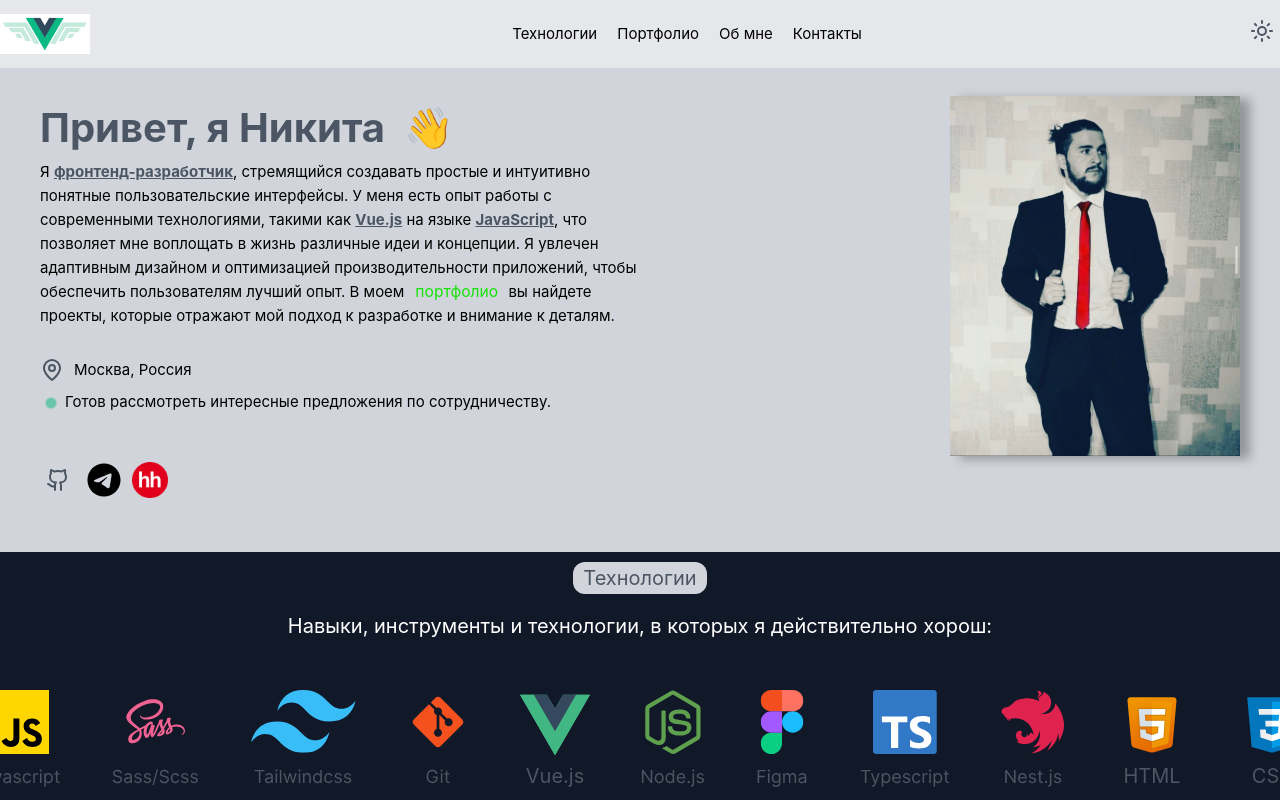
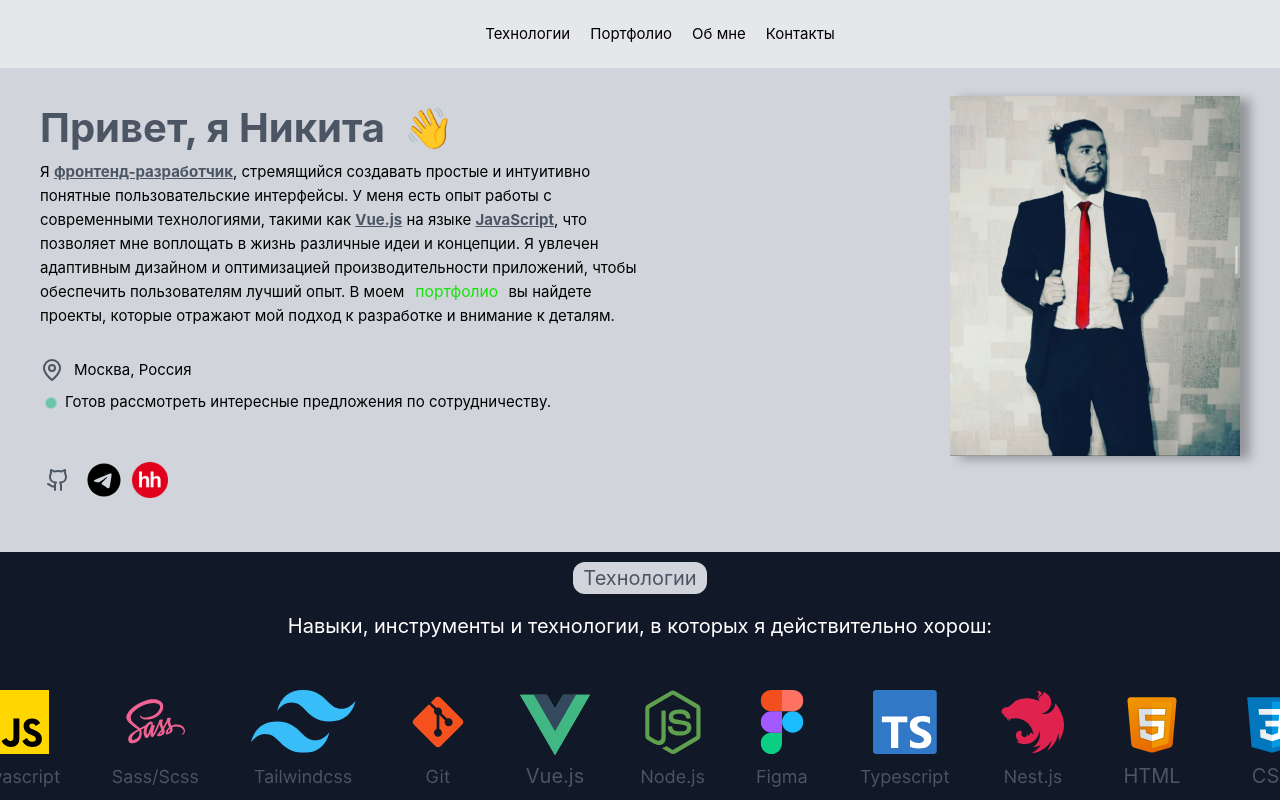
Before and after one commit to Yanikoo/portfolio-vue, a Vue app: page / in a window 1280 px wide. Shown: the top 800 px of the page. Built offline with nearby package versions, Linux system fonts and the light colour scheme.

Commit message:
cread comp contack

```diff
--- a/src/App.vue
+++ b/src/App.vue
@@ -4,6 +4,7 @@
   <AppPortfolio />
   <AppAboutme />
   <AppContact id="section4" />
+  <AppFooter />
 </template>
 
 <script>
@@ -12,8 +13,9 @@ import AppStack from './components/AppStack.vue'
 import AppPortfolio from './components/AppPortfolio.vue'
 import AppAboutme from './components/AppAboutme.vue'
 import AppContact from './components/AppContact.vue'
+import AppFooter from './components/AppFooter.vue'
 export default {
-  components: { AppHeader, AppStack, AppPortfolio, AppAboutme, AppContact },
+  components: { AppHeader, AppStack, AppPortfolio, AppAboutme, AppContact, AppFooter },
 }
 </script>
 
--- a/src/components/AppAboutme.vue
+++ b/src/components/AppAboutme.vue
@@ -1,11 +1,14 @@
 <template>
   <div class="container" id="section3">
     <h2 class="container__title">Обо мне</h2>
+
+    <div class="container__item">
       <div class="container__text">
         <p>
-        Всем привет, меня зовут Никита. Я впервые столкнулся с программированием в университете (НИУ
-        "МЭИ"), где мы решали задачи на Python и Pascal. Если Python еще как-то мог привлечь, то
-        Pascal надолго отбил у меня желание заниматься программированием.
+          Всем привет, меня зовут Никита. Я впервые столкнулся с программированием в университете
+          <a href="https://mpei.ru/Pages/default.aspx" target="_blank"> (НИУ "МЭИ")</a>, где мы
+          решали задачи на Python и Pascal. Если Python еще как-то мог привлечь, то Pascal надолго
+          отбил у меня желание заниматься программированием.
         </p>
         <br />
         <p>
@@ -17,19 +20,44 @@
         <p>
           Спустя пару лет, находясь на фрилансе, я познакомился с версткой, а затем и с
           фронтенд-разработкой. Я понял, что это именно то, что мне нужно. Мне нравится визуальная
-        часть работы, ведь когда ты что-то делаешь, сразу видишь результат своих изменений. Процесс
-        создания красивых и интерактивных интерфейсов вдохновляет меня и дает большое удовольствие.
+          часть работы, ведь когда ты что-то делаешь, сразу видишь результат своих изменений.
+          Процесс создания красивых и интерактивных интерфейсов вдохновляет меня и дает большое
+          удовольствие.
         </p>
         <br />
         <p>
-        Немного о себе: Я много путешествовал и жил в пяти странах, более года: Южная Корея , Польша
-        , а также пару месяцев в Литве , Израиле и Беларуси .
+          Немного о себе: Я много путешествовал и жил в пяти странах, более года: Южная Корея ,
+          Польша , а также пару месяцев в Литве , Израиле и Беларуси .
         </p>
         <br />
         <p>
-        Шесть лет занимался боксом (1 разряд) и четыре года легкой атлетикой. Я веду здоровый образ
-        жизни и страстно увлечен новыми технологиями.
+          Шесть лет занимался боксом (1 разряд) и четыре года легкой атлетикой. Я веду здоровый
+          образ жизни и страстно увлечен новыми технологиями.
         </p>
+      </div>
+      <div class="survey">
+        <h3>Анкета</h3>
+        <div class="survey__field">
+          <span>Возраст:</span>
+          <p>26 лет</p>
+        </div>
+        <div class="survey__field">
+          <span>Образование:</span>
+          <p>Бакалавр энергетики</p>
+        </div>
+        <div class="survey__field">
+          <span>Опыт работы:</span>
+          <p>3 года в фронтенд-разработке</p>
+        </div>
+        <div class="survey__field">
+          <span>Используемые технологии:</span>
+          <p>JavaScript, Vue.js, HTML, CSS</p>
+        </div>
+        <div class="survey__field">
+          <span>Увлечения:</span>
+          <p>Путешествия, спорт, технологии</p>
+        </div>
+      </div>
     </div>
   </div>
 </template>
@@ -40,10 +68,8 @@ export default {}
 
 <style scoped lang="scss">
 .container {
-  width: 100%;
-  // height: 100vh;
+  // width: 100%;
   margin: 0 auto;
-  padding: 0 20px;
   box-sizing: border-box;
   background-color: #d1d5db;
   display: flex;
@@ -69,5 +95,49 @@ export default {}
     width: 584px;
     height: 634px;
   }
+  &__item {
+    display: flex;
+    justify-content: space-between;
+    border-radius: 8px;
+    box-shadow: 0 2px 4px rgba(0, 0, 0, 0.1);
+    padding: 10px;
+    margin-bottom: 20px;
+  }
+}
+.survey {
+  margin-top: 20px;
+  padding: 15px;
+  // display: flex;
+  // flex-direction: column;
+  // align-items: center;
+
+  // background-color: #ffffff;
+
+  width: 584px;
+
+  h3 {
+    margin-bottom: 15px;
+    color: #374151;
+  }
+
+  &__field {
+    display: flex;
+    justify-content: space-between;
+    margin-bottom: 10px;
+
+    span {
+      font-weight: bold;
+      color: #374151;
+    }
+
+    p {
+      margin: 0;
+      color: #333333;
+    }
+  }
+}
+a {
+  text-decoration: none;
+  color: #b40ce7;
 }
 </style>
--- /dev/null
+++ b/src/components/AppFooter.vue
@@ -0,0 +1,14 @@
+<template>
+  <div class="container">sd</div>
+</template>
+
+<style scoped>
+.container {
+  width: 100%;
+  margin: 0 auto;
+  padding: 0 20px;
+  box-sizing: border-box;
+  background-color: #d1d5db;
+  height: 68px;
+}
+</style>
--- a/src/components/AppHeader.vue
+++ b/src/components/AppHeader.vue
@@ -1,24 +1,22 @@
 <template>
   <div class="container">
     <nav class="navbar">
-      <img src="../assets/img/vuelog.png" alt="" width="90" height="40" />
+      <!-- <img src="../assets/img/vuelog.png" alt="" width="90" height="40" /> -->
       <ul class="navbar__list">
         <li><a href="#stack">Технологии</a></li>
         <li><a href="#portfolio">Портфолио</a></li>
         <li><a href="#section3">Об мне</a></li>
         <li><a href="#section4">Контакты</a></li>
       </ul>
-      <ThemeToggle @toggle-theme="toggleTheme" />
     </nav>
     <HeadrMain />
   </div>
 </template>
 
 <script>
-import ThemeToggle from './ThemeToggle.vue'
 import HeadrMain from './HeadrMain.vue'
 export default {
-  components: { ThemeToggle, HeadrMain },
+  components: { HeadrMain },
   data() {
     return {
       isDarkMode: false, // Начальное состояние (светлый режим)
@@ -44,9 +42,9 @@ export default {
 .navbar {
   height: 68px;
   display: flex;
-  justify-content: space-between;
+  justify-content: center;
   align-items: center;
-  position: fixed; // Фиксированное положение
+  position: fixed;
   background: #e5e7eb;
   margin: 0;
   top: 0;
--- a/src/components/ThemeToggle.vue
+++ /dev/null
@@ -1,85 +0,0 @@
-<template>
-  <span class="toggle" @click="toggleTheme">
-    <svg width="36" height="36" viewBox="0 0 36 36" fill="none" xmlns="http://www.w3.org/2000/svg">
-      <path
-        d="M18 22C20.2091 22 22 20.2091 22 18C22 15.7909 20.2091 14 18 14C15.7909 14 14 15.7909 14 18C14 20.2091 15.7909 22 18 22Z"
-        stroke="#4B5563"
-        stroke-width="2"
-        stroke-linecap="round"
-        stroke-linejoin="round"
-      />
-      <path
-        d="M18 8V10"
-        stroke="#4B5563"
-        stroke-width="2"
-        stroke-linecap="round"
-        stroke-linejoin="round"
-      />
-      <path
-        d="M18 26V28"
-        stroke="#4B5563"
-        stroke-width="2"
-        stroke-linecap="round"
-        stroke-linejoin="round"
-      />
-      <path
-        d="M10.9299 10.93L12.3399 12.34"
-        stroke="#4B5563"
-        stroke-width="2"
-        stroke-linecap="round"
-        stroke-linejoin="round"
-      />
-      <path
-        d="M23.6599 23.66L25.0699 25.07"
-        stroke="#4B5563"
-        stroke-width="2"
-        stroke-linecap="round"
-        stroke-linejoin="round"
-      />
-      <path
-        d="M8 18H10"
-        stroke="#4B5563"
-        stroke-width="2"
-        stroke-linecap="round"
-        stroke-linejoin="round"
-      />
-      <path
-        d="M26 18H28"
-        stroke="#4B5563"
-        stroke-width="2"
-        stroke-linecap="round"
-        stroke-linejoin="round"
-      />
-      <path
-        d="M12.3399 23.66L10.9299 25.07"
-        stroke="#4B5563"
-        stroke-width="2"
-        stroke-linecap="round"
-        stroke-linejoin="round"
-      />
-      <path
-        d="M25.0699 10.93L23.6599 12.34"
-        stroke="#4B5563"
-        stroke-width="2"
-        stroke-linecap="round"
-        stroke-linejoin="round"
-      />
-    </svg>
-  </span>
-</template>
-
-<script>
-export default {
-  methods: {
-    toggleTheme() {
-      this.$emit('toggle-theme') // Испускаем событие для переключения темы
-    },
-  },
-}
-</script>
-
-<style scoped>
-.toggle {
-  cursor: pointer;
-}
-</style>
--- a/src/components/parts/ContactForm.vue
+++ b/src/components/parts/ContactForm.vue
@@ -49,7 +49,6 @@ const submitForm = async () => {
   display: flex;
   flex-direction: column;
   width: 100%;
-  max-width: 600px;
   margin: 0 auto;
   padding: 20px;
   border: 1px solid #ddd;
```
Also changed, not shown: src/components/AppContact.vue (+88 -8 lines), 6 other files (tests, documents, lock files or other folders). Lines whose indentation alone changed are shown as unchanged.
